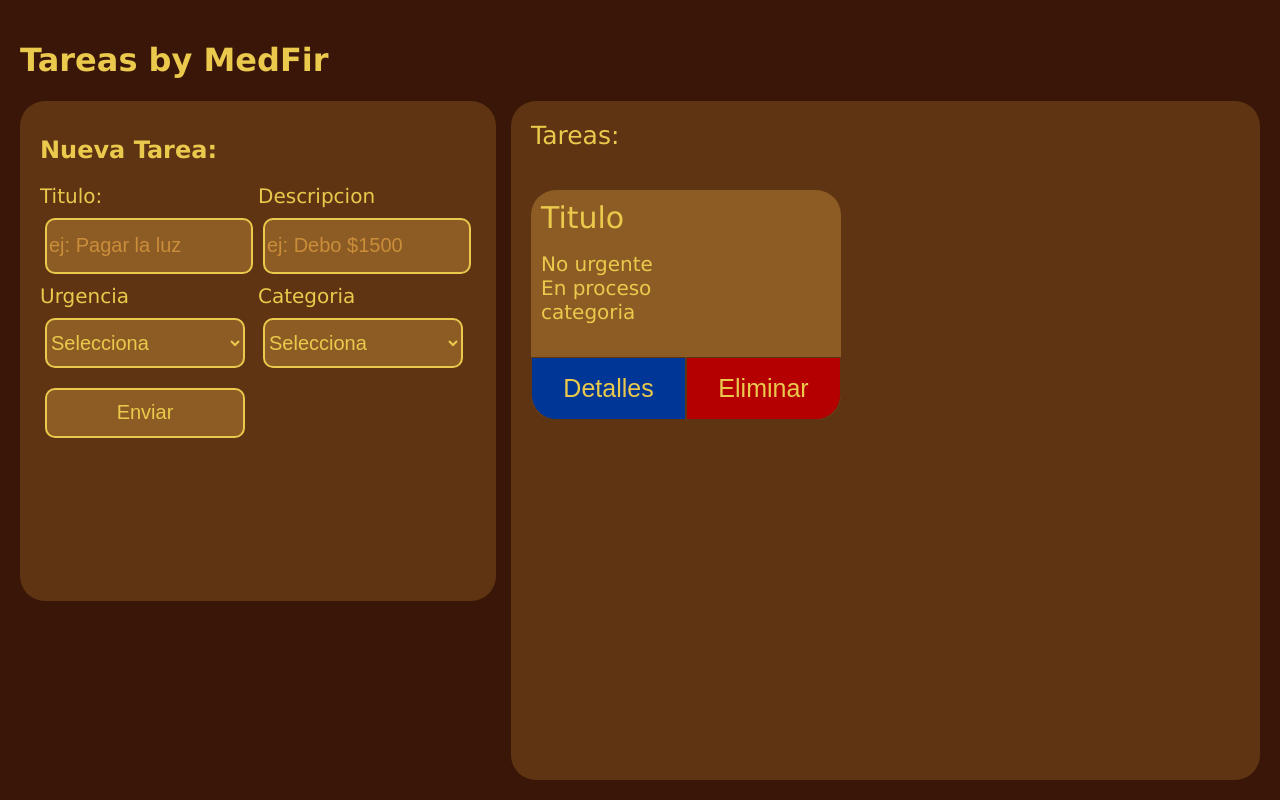
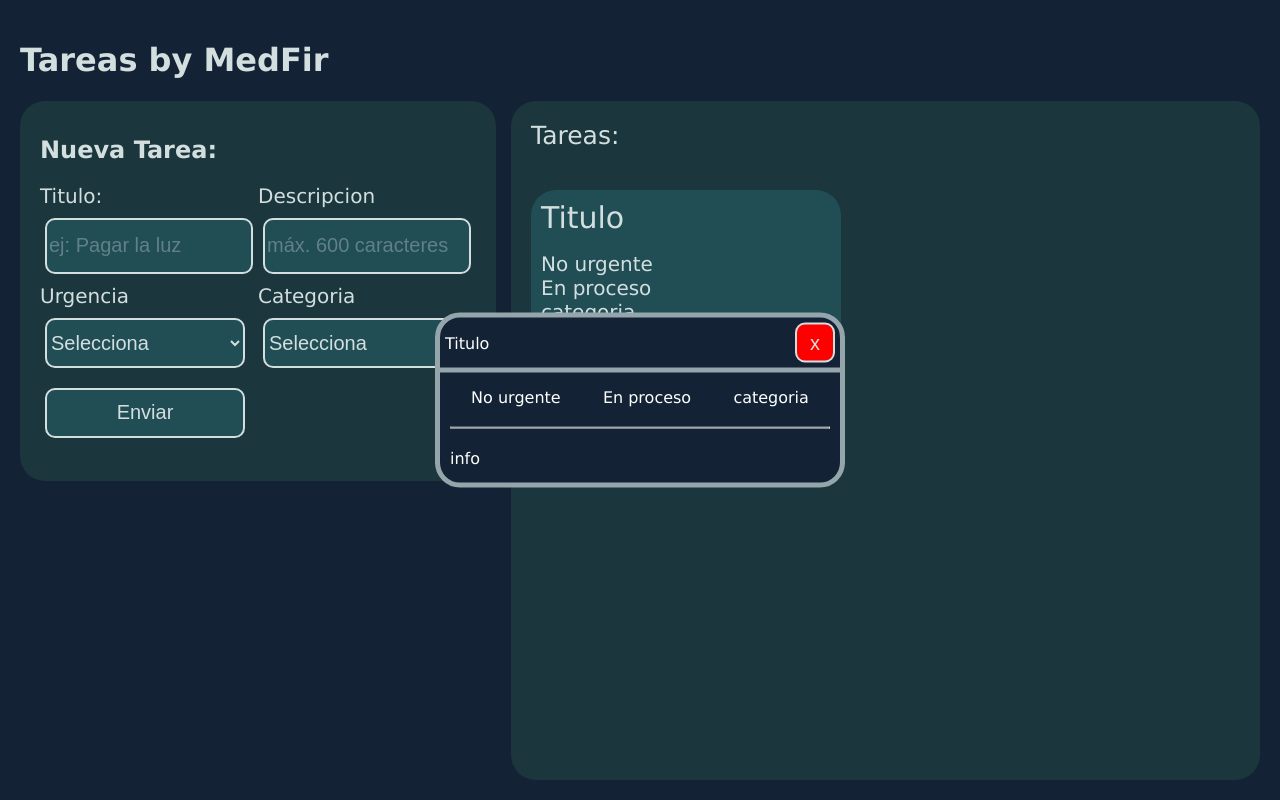
Before and after one commit to MedFir/gestorTareas, a React (Vite) app: page / in a window 1280 px wide. Built offline with nearby package versions, Linux system fonts and the light colour scheme.

Commit message:
Modifique la paleta de colores a una mas simple y minimalista. Arregle errores en estilos. Empeze a programar modales para mostrar detalles de las tareas. Detecte muchos bugs

```diff
--- a/src/App.css
+++ b/src/App.css
@@ -2,8 +2,8 @@
     display: flex;
     flex: 1;
     flex-direction: column;
-    background-color: #391607;
-    color: #eac94c;
+    background-color: #132335;
+    color: #d3dfdf;
     font-family: Verdana, Geneva, Tahoma, sans-serif;
     padding: 20px;
 }
@@ -20,12 +20,12 @@
 
 .formulario{
     display: flex;
-    background-color:   #5e3413;
+    background-color:   #1b363c;
     margin-right: 15px;
     padding: 15px 20px;
     border-radius: 25px;
     flex-direction: column;
-    height: 470px;
+    height: 350px;
 }
 .formulario form{
     width: 100%;
@@ -36,8 +36,8 @@
 }
 .formulario input, select, button {
     margin: 10px 5px;
-    background-color: #8d5c24;
-    color: #eac94c;
+    background-color: #214d55;
+    color: #d3dfdf;
     font-size: 20px;
     border-radius: 10px;
     width: 200px;
@@ -46,10 +46,10 @@
     transition:200ms;
 }
 input::placeholder{
-    color: #ca8d3a;
+    color: #d3dfdf5b;
 }
 .formulario label{
-    color: #eac94c;
+    color: #d3dfdf;
     font-size: 20px;
 }
 .inputDiv{
@@ -63,13 +63,13 @@ input::placeholder{
     scale: 1.05;
 }
 .formulario button:hover{
-    background-color: #ca8d3a;
+    background-color: #94a6ac;
     cursor: pointer;
 }
 
 
 .listadoTodo{
-    background-color: #5e3413;
+    background-color: #1b363c;
     border-radius: 25px;
     flex: 3
 }
@@ -92,6 +92,8 @@ input::placeholder{
     justify-content: center;
     align-items: center;
     flex-direction: column;
+    background-color: #214d55;
+    color: #d3dfdf;
     margin: 20px;
     border-radius: 25px;
     transition: 200ms;
@@ -108,16 +110,16 @@ input::placeholder{
     margin-left: 10px;
 }
 .tareaInfo{
-    background-color: #8d5c24;
+    background-color: #214d55;
     width: 100%;
-    height: 50%;
+    height: 60%;
     display: flex;
     flex-direction: column;
     font-size: 20px;
 }
 .tareaBotones{
     width: 100%;
-    height: 30%;
+    height: 20%;
     display: flex;
     justify-content: space-between;
     align-items: center;
@@ -127,19 +129,64 @@ input::placeholder{
     height: 100%;
     margin: 0px;
     border-radius: 0px;
-    font-size: 25px;
-    border: 1px solid #5e3413;
+    font-size: 22px;
+    border: 0;
     cursor: pointer;
     transition: 200ms;
 }
 .tareaBotonDetalles{
-    background-color: rgb(0, 55, 151);
+    background-color: #003797;
     border-bottom-left-radius: 25px;
 }
 .tareaBotonEliminar{
-    background-color: rgb(180, 0, 0);
+    background-color: #b40000;
     border-bottom-right-radius: 25px;
 }
 .tareaBotonDetalles:hover,.tareaBotonEliminar:hover{
     opacity: 50%;
 }
+
+.modalDetalles{
+    background-color: #132335;
+    border: 5px solid #94a6ac;
+    border-radius: 25px;
+    color: white;
+    width: 400px;
+    min-height: 150px;
+    position: fixed;
+    top: 50%;
+    left: 50%;
+    transform: translate(-50%, -50%);
+}
+.navDetalles{
+    border-bottom: #94a6ac 5px solid;
+    max-width: 100%;
+    max-height: 10%;
+    padding: 5px;
+    display: flex;
+    justify-content: space-between;
+    align-items: center;
+}
+.mainDetalles{
+    max-width: 100%;
+    height: 100%;
+    padding: 15px 10px;
+}
+.cerrarDetalles{
+    width: 40px;
+    height: 40px;
+    margin: 0px;
+    background-color: red;
+    cursor: pointer;
+}
+.cerrarDetalles:hover{
+    opacity: 50%;
+}
+.cabezeraDetalles{
+    display: flex;
+    justify-content: space-around;
+    align-items: center;
+}
+.linea{
+    margin: 20px 0px;
+}
--- a/src/componentes/CrearTarea.jsx
+++ b/src/componentes/CrearTarea.jsx
@@ -44,7 +44,8 @@ export default function CrearTarea({ guardar }) {
           <label>Descripcion</label>
           <input
             type="text"
-            placeholder="ej: Debo $1500"
+            placeholder="máx. 600 caracteres"
+            maxlength="600"
             onChange={(e) => setDatoTarea("info", e.target.value)}
             value={tarea.info}
             required
--- a/src/componentes/Listado.jsx
+++ b/src/componentes/Listado.jsx
@@ -14,6 +14,7 @@ export default function Listado ({tareas, eliminar}){
               tipoUrgencia={tarea.tipoUrgencia}
               categoria={tarea.categoria}
               estado={tarea.estado}
+              id={tarea.id}
               eliminar={() => eliminar(tarea.id)}
             />
         )}
--- a/src/componentes/Tarjeta.jsx
+++ b/src/componentes/Tarjeta.jsx
@@ -1,6 +1,6 @@
 
 
-export default function Tarjeta({titulo, info, tipoUrgencia, categoria, estado, eliminar}) {
+export default function Tarjeta({titulo, info, tipoUrgencia, categoria, estado, eliminar, id}) {
   const color = false;
 
   if (tipoUrgencia == "1"){
@@ -22,13 +22,9 @@ export default function Tarjeta({titulo, info, tipoUrgencia, categoria, estado,
   }else{estado = "ERROR";}
 
   return (
-    <div
-      className="tarjeta"
-      style={{
-        backgroundColor: color ? "#8d5c24" : "#8d5c24",
-        color: color ? "#eac94c" : "#eac94c"
-      }}
-    >
+    <>
+
+    <div className="tarjeta">
       <div className="tareaTitulo">
         <p>{titulo}</p>
       </div>
@@ -41,7 +37,26 @@ export default function Tarjeta({titulo, info, tipoUrgencia, categoria, estado,
         <button className="tareaBotonDetalles">Detalles</button>
         <button onClick={() => eliminar()} className="tareaBotonEliminar">Eliminar</button>
       </div>
+    </div>
 
+    <div className="modalDetalles">
+      <div className="navDetalles">
+          <p>{titulo}</p>
+          <button className="cerrarDetalles">x</button>
+      </div>
+      <div className="mainDetalles">
+          <div className="cabezeraDetalles">
+            <p>{tipoUrgencia}</p>
+            <p>{estado}</p>
+            <p>{categoria}</p>
+          </div>
+          <hr className="linea"></hr>
+          <div>
+            <p>{info}</p>
+          </div>
+      </div>
     </div>
+
+    </>
   )
 }
```
